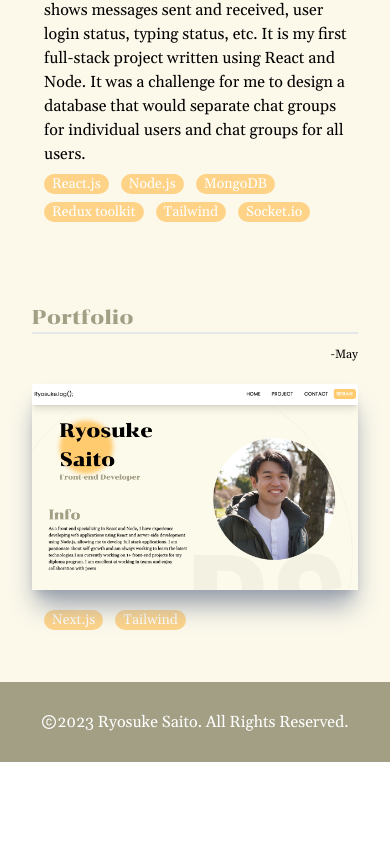
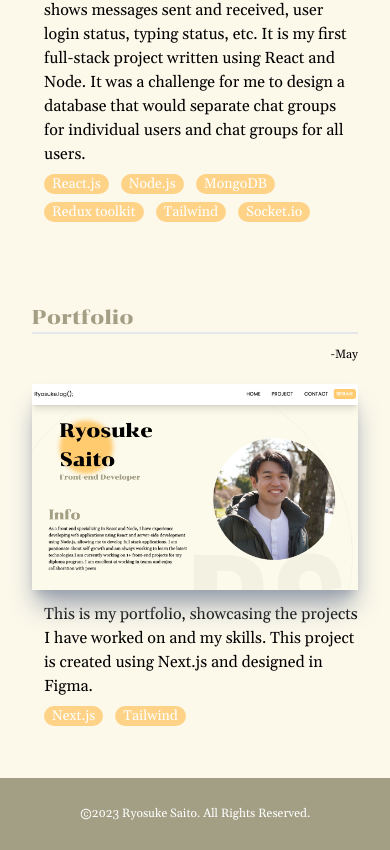
Before and after one commit to ryoosukesaito/portfolio, a Next.js app: page /project in a window 390 px wide. Shown: the part 1190-2040 px from the top of the page. Before the commit the page ends 1952 px from the top, so only its background shows below. Built offline with nearby package versions, Linux system fonts and the light colour scheme.

Commit message:
modified description of project and fixed styles of contact page

```diff
--- a/src/app/components/Footer.js
+++ b/src/app/components/Footer.js
@@ -5,7 +5,7 @@ function Footer() {
   return (
     <div className="flex justify-center">
       <div className="my-7 flex flex-row justify-between max-w-md">
-        <p className="flex flex-row justify-center items-center mx-5">
+        <p className="flex flex-row justify-center items-center mx-5 text-xs sm:text-base">
           <AiOutlineCopyrightCircle />
           2023 Ryosuke Saito. All Rights Reserved.
         </p>
--- a/src/app/constants/constants.js
+++ b/src/app/constants/constants.js
@@ -113,7 +113,8 @@ export const PROJECTS = [
     image: "/assets/my_portfolio.png",
     title: "Portfolio",
     date: "May",
-    description: ``,
+    description:
+      "This is my portfolio, showcasing the projects I have worked on and my skills. This project is created using Next.js and designed in Figma.",
     tools: ["Next.js", "Tailwind"],
     url: "https://github.com/ryoosukesaito/portfolio.git",
   },
--- a/src/app/contact/page.js
+++ b/src/app/contact/page.js
@@ -49,7 +49,7 @@ function Contact() {
 
             {/* Contact form */}
             <div className="justify-center items-center bg-gray-100  w-full h-auto rounded-xl shadow-lg shadow-gray-400 py-5">
-              <div className="p-10">
+              <div className="py-10 px-6 md:p-10 ">
                 <form onSubmit={handleSubmit}>
                   <div className="flex flex-col">
                     <label className="text-sm py-2">
--- a/src/app/page.js
+++ b/src/app/page.js
@@ -53,7 +53,7 @@ export default function Page() {
                 {Object.values(SKILL_ICONS).map((skill, idx) => (
                   <div key={idx}>
                     <div className="md:m-5">
-                      <i className="text-[60px] m-0 flex justify-center items-center">
+                      <i className="text-[60px] m-0 flex justify-center items-center p-1 md:p-0">
                         {skill.icon}
                       </i>
                       <p className="flex justify-center text-[12px] md:text-[16px]">
```
